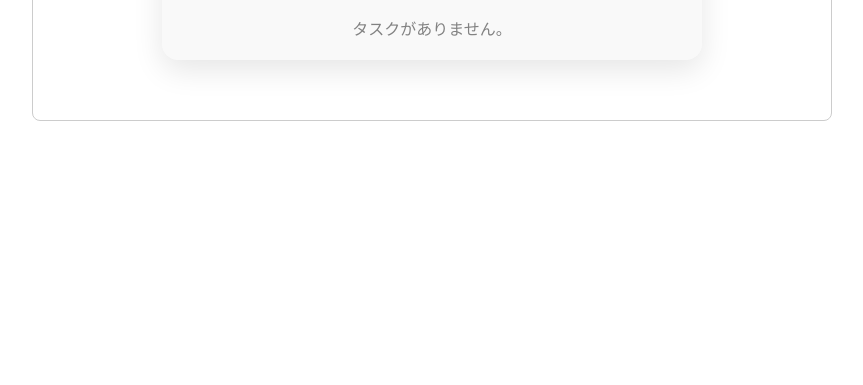
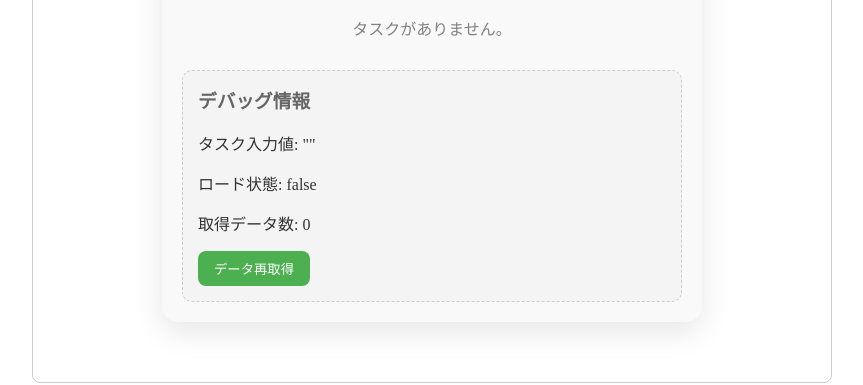
Before and after one commit to kiyotaka0819/Learning_Java_Vue_Front, a Vue app: page /Learning_Java_Vue_Front/todos in a window 1280 px wide. Shown: the part 557-942 px from the top of the page, without its empty margins (208-1071 px from the left). Before the commit the page ends 840 px from the top, so only its background shows below. Built offline with nearby package versions, Linux system fonts and the light colour scheme; no server answers; the database is empty.

Commit message:
リアルタイム再調整

```diff
--- a/src/views/todos/Todos.vue
+++ b/src/views/todos/Todos.vue
@@ -1,93 +1,186 @@
 <script setup>
-import { ref, onMounted, onBeforeUnmount} from 'vue'
+// 必要なVue関数のインポート
+import { ref, onMounted, onBeforeUnmount } from 'vue'
+// Supabaseクライアント（接続情報が含まれているファイル）
 import { supabase } from '../../lib/supabaseClient'
 
-// --- 状態管理 ---
-const todos = ref([])
-const newTask = ref('')
-const loading = ref(true)
-let subscription = null
+// --- 状態管理（リアクティブ変数） ---
+const todos = ref([])        // Todoリストを格納する配列
+const newTask = ref('')      // 新規タスク入力用
+const loading = ref(true)    // ロード状態管理用
+
+// リアルタイム更新用のサブスクリプション変数（コンポーネント全体でアクセス可能にする）
+let subscription = null;
+// ポーリング用のインターバルID
+let pollingInterval = null;
+
 // --- CRUD処理 ---
 
-// 1. 取得 (Read)
+// 1. 取得 (Read) - Todoリストを取得する
 const fetchTodos = async () => {
+  try {
+    console.log('データ取得開始...');
     loading.value = true
+
+    // Supabaseからデータを取得
     const { data, error } = await supabase
       .from('todos')
       .select('*')
       .order('created_at', { ascending: false })
-  if (error) console.error('エラーが発生しました:', error.message)
-  if (error) alert('取得失敗：' + error.message)
-  else todos.value = data
+
+    // エラー処理
+    if (error) {
+      console.error('エラーが発生しました:', error.message)
+      alert('取得失敗：' + error.message)
+    } else {
+      // 取得成功時
+      console.log('データ取得成功:', data);
+      todos.value = data || []
+    }
+  } catch (e) {
+    // 予期せぬエラー処理
+    console.error('予期せぬエラー:', e);
+    alert('データ取得中に予期せぬエラーが発生しました');
+  } finally {
+    // 成功・失敗に関わらずロード状態を解除
     loading.value = false
   }
+}
 
-// 2. 追加 (Create)
+// 2. 追加 (Create) - 新しいTodoを作成する
 const addTodo = async () => {
+  // 空文字チェック（トリムして空なら何もしない）
   if (!newTask.value.trim()) return
 
+  try {
+    console.log('タスク追加:', newTask.value);
+    // Supabaseにデータを挿入
     const { error } = await supabase
       .from('todos')
       .insert([{ content: newTask.value }])
 
-  if (error) alert('追加失敗：' + error.message)
-  else {
-    newTask.value = ''
-    await fetchTodos() // 再読み込み
+    // エラー処理
+    if (error) {
+      console.error('追加失敗:', error);
+      alert('追加失敗：' + error.message)
+    } else {
+      // 追加成功時
+      console.log('タスク追加成功');
+      newTask.value = ''  // 入力フィールドをクリア
+      await fetchTodos() // データを再取得して表示を更新
+    }
+  } catch (e) {
+    console.error('予期せぬエラー:', e);
+    alert('タスク追加中に予期せぬエラーが発生しました');
   }
 }
 
-// 3. 削除 (Delete)
+// 3. 削除 (Delete) - 指定IDのTodoを削除する
 const deleteTodo = async (id) => {
+  try {
+    console.log('タスク削除:', id);
+    // Supabaseからデータを削除
     const { error } = await supabase
       .from('todos')
       .delete()
       .eq('id', id)
 
-  if (error) alert('削除失敗：' + error.message)
-  else await fetchTodos()
+    // エラー処理
+    if (error) {
+      console.error('削除失敗:', error);
+      alert('削除失敗：' + error.message)
+    } else {
+      // 削除成功時
+      console.log('タスク削除成功');
+      await fetchTodos() // データを再取得して表示を更新
+    }
+  } catch (e) {
+    console.error('予期せぬエラー:', e);
+    alert('タスク削除中に予期せぬエラーが発生しました');
+  }
 }
 
 // 4. 更新 (Update) - 完了状態を反転させる
 const toggleTodo = async (todo) => {
+  try {
+    console.log('タスク状態更新:', todo.id);
+    // Supabaseでデータを更新（現在の状態を反転）
     const { error } = await supabase
       .from('todos')
-    .update({ is_done: !todo.is_done }) // 現在の状態を反転させて送る
+      .update({ is_done: !todo.is_done })
       .eq('id', todo.id)
 
-  if (error) alert('更新失敗：' + error.message)
-  else await fetchTodos() // 再読み込み
+    // エラー処理
+    if (error) {
+      console.error('更新失敗:', error);
+      alert('更新失敗：' + error.message)
+    } else {
+      // 更新成功時
+      console.log('タスク更新成功');
+      await fetchTodos() // データを再取得して表示を更新
+    }
+  } catch (e) {
+    console.error('予期せぬエラー:', e);
+    alert('タスク更新中に予期せぬエラーが発生しました');
+  }
 }
 
+// コンポーネントがマウント（表示）されたときに実行
 onMounted(() => {
-  console.log('マウント開始')
-  fetchTodos()
-    .then(() => {
-      console.log('データ取得完了', todos.value)
-    })
-    .catch(err => {
-      console.error('fetchTodos error:', err)
-      loading.value = false  // エラー時もロード状態を解除
-    });
-  // リアルタイムサブスクリプション設定
+  console.log('コンポーネントをマウント中...');
+
+  // 初回データ取得
+  fetchTodos();
+
+  // Supabase v2 リアルタイム接続
   try {
-    subscription = supabase
-      .from('todos')
-      .on('*', payload => {
-        console.log('変更を検知:', payload);
+    console.log('リアルタイム接続を設定中...');
+
+    const channel = supabase
+      .channel('table-changes')
+      .on(
+        'postgres_changes',
+        { event: 'INSERT', schema: 'public', table: 'todos' },
+        (payload) => {
+          console.log('INSERT 検知:', payload);
           fetchTodos();
-      })
+        }
+      )
+      .on(
+        'postgres_changes',
+        { event: 'UPDATE', schema: 'public', table: 'todos' },
+        (payload) => {
+          console.log('UPDATE 検知:', payload);
+          fetchTodos();
+        }
+      )
+      .on(
+        'postgres_changes',
+        { event: 'DELETE', schema: 'public', table: 'todos' },
+        (payload) => {
+          console.log('DELETE 検知:', payload);
+          fetchTodos();
+        }
+      )
       .subscribe();
-    console.log('サブスクリプション設定成功');
-  } catch (err) {
-    console.error('サブスクリプション設定エラー:', err);
+
+    // グローバル変数に保存して後でクリーンアップできるようにする
+    subscription = channel;
+
+    console.log('リアルタイム接続設定完了');
+  } catch (e) {
+    console.error('リアルタイム接続エラー:', e);
   }
 });
 
+// コンポーネント破棄時のクリーンアップ
 onBeforeUnmount(() => {
   console.log('アンマウント処理');
+
+  // Supabase v2でのチャンネル削除
   if (subscription) {
-    supabase.removeSubscription(subscription);
+    console.log('チャンネル解除');
+    supabase.removeChannel(subscription);
   }
 });
 </script>
@@ -99,6 +192,7 @@ onBeforeUnmount(() => {
 <p>Supabase連携済み</p>
 </header>
 
+    <!-- 新規タスク入力エリア -->
 <div class="input-group">
 <input
         v-model="newTask"
@@ -109,8 +203,14 @@ onBeforeUnmount(() => {
 <button @click="addTodo" :disabled="!newTask">追加</button>
 </div>
 
-    <div v-if="loading" class="status">通信中です...</div>
-
+    <!-- ローディング表示 -->
+<div v-if="loading" class="status">
+      通信中です...
+<button @click="loading = false" style="background-color: #ff9800;">
+        ロード強制解除（デバッグ用）
+</button>
+</div>
+<!-- Todoリスト表示 -->
 <transition-group name="list" tag="ul" class="todo-list" v-else>
 <li v-for="todo in todos" :key="todo.id" class="todo-item" :class="{ 'is-completed': todo.is_done }">
 <span class="content" @click="toggleTodo(todo)">
@@ -120,8 +220,19 @@ onBeforeUnmount(() => {
 </li>
 </transition-group>
 
+    <!-- Todoが存在しない場合のメッセージ -->
 <div v-if="!loading && todos.length === 0" class="status">
       タスクがありません。
+</div>
+<!-- デバッグ情報表示エリア -->
+<div class="debug-panel">
+<h3>デバッグ情報</h3>
+<p>タスク入力値: "{{ newTask }}"</p>
+<p>ロード状態: {{ loading }}</p>
+<p>取得データ数: {{ todos.length }}</p>
+<button @click="fetchTodos()" style="background-color: #4caf50;">
+        データ再取得
+</button>
 </div>
 </div>
 </template>
@@ -204,6 +315,20 @@ button:disabled { background: #ccc; cursor: not-allowed; }
 
 .status { text-align: center; opacity: 0.6; margin-top: 20px; }
 
+/* デバッグパネルのスタイル */
+.debug-panel {
+  margin-top: 30px;
+  padding: 15px;
+  border: 1px dashed #ccc;
+  border-radius: 10px;
+  background: rgba(0, 0, 0, 0.02);
+}
+
+.debug-panel h3 {
+  margin-top: 0;
+  color: #666;
+}
+
 /* アニメーション */
 .list-enter-active, .list-leave-active { transition: all 0.5s ease; }
 .list-enter-from, .list-leave-to { opacity: 0; transform: translateX(30px); }
```
Also changed, not shown: 1 other file (tests, documents, lock files or other folders). Lines whose indentation alone changed are shown as unchanged.
